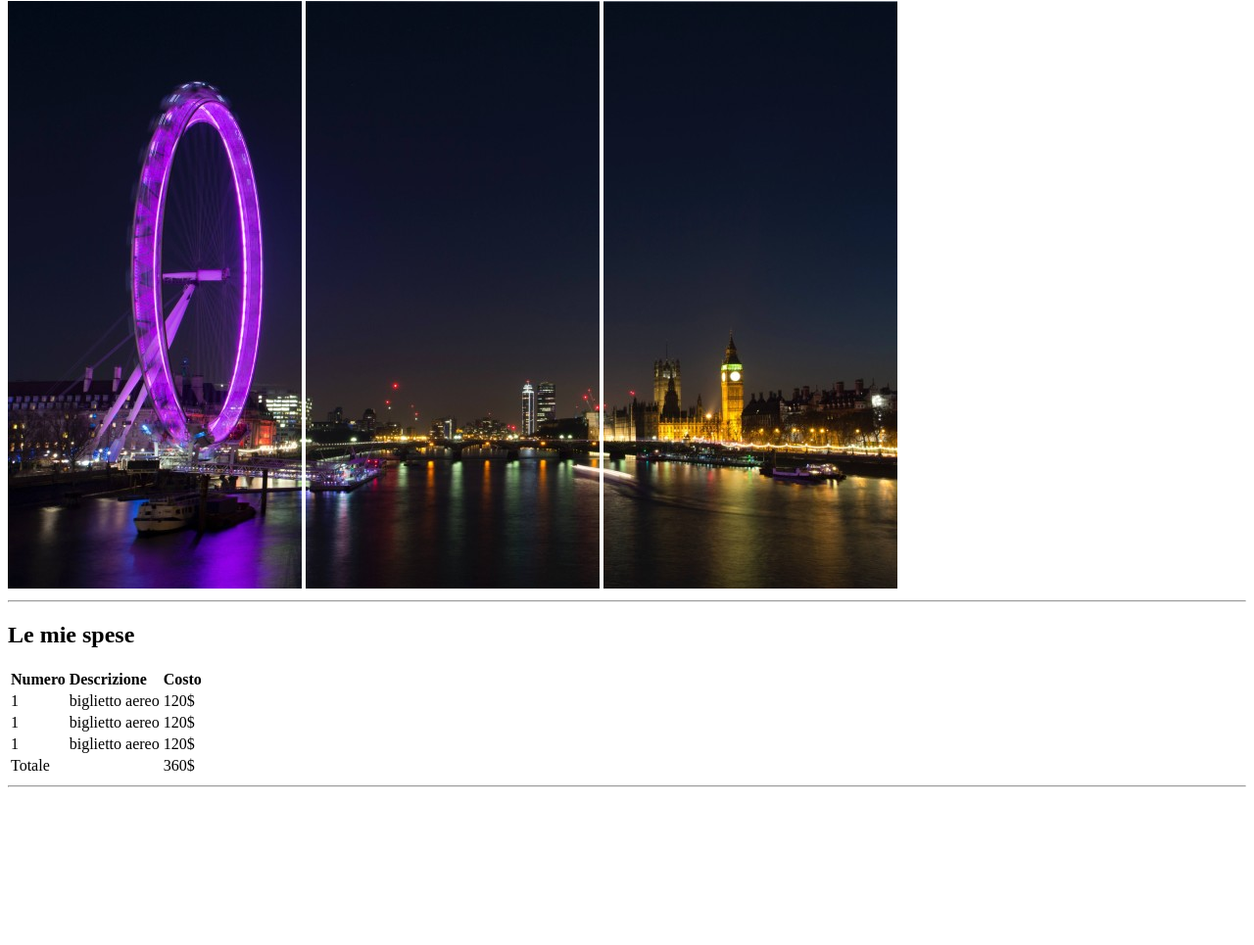
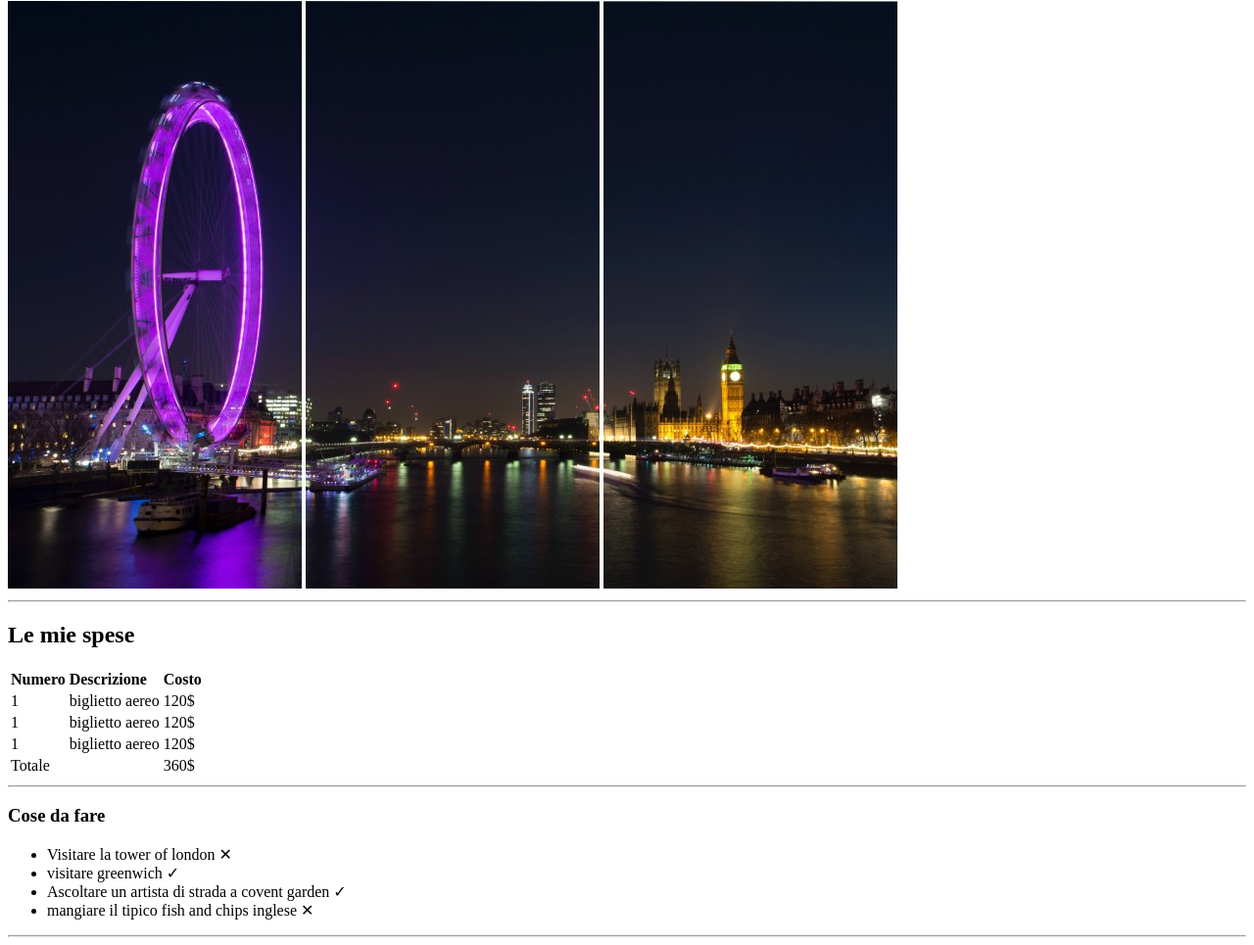
Before and after one commit to edoardope/html-london-trip, a plain HTML site: page index.html in a window 1280 px wide. Shown: the part 79-1044 px from the top of the page at 98% size. Before the commit the page ends 891 px from the top, so only its background shows below. Drawn offline with Linux system fonts and the light colour scheme.

Commit message:
secondo paragrafo con lista

```diff
--- a/index.html
+++ b/index.html
@@ -62,6 +62,19 @@
        <hr>
       </div>
 
+      <!-- secondo paragrafo -->
+      <div>
+        <h3>Cose da fare</h3>
+        <!-- inizio lista -->
+        <ul>
+          <li>Visitare la tower of london &#10005;</li>
+          <li>visitare greenwich &#10003;</li>
+          <li>Ascoltare un artista di strada a covent garden &#10003;</li>
+          <li>mangiare il tipico fish and chips inglese &#10005;</li>
+        </ul>
+        <hr>
+      </div>
+
     </body>
 
  </body>
```
